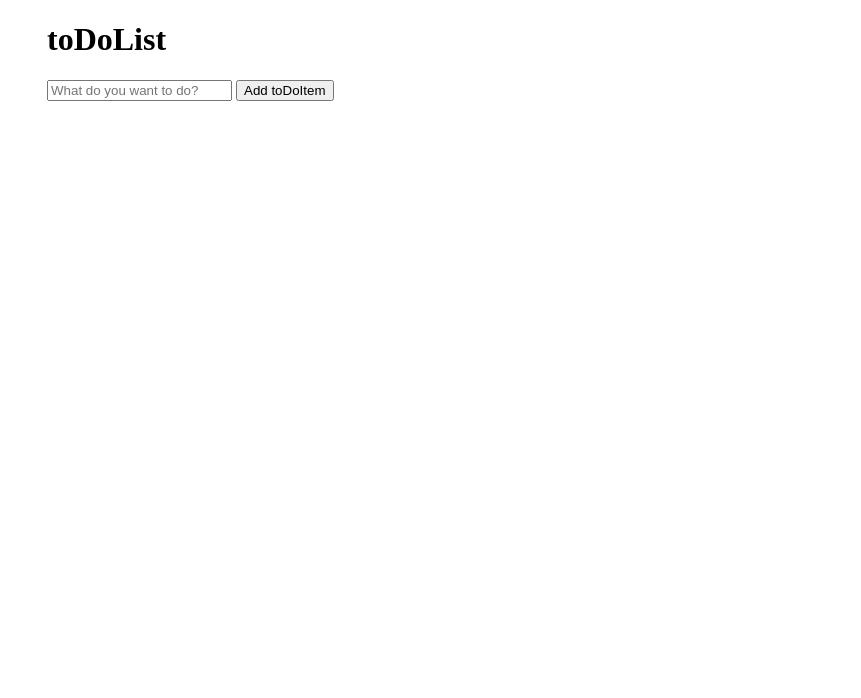
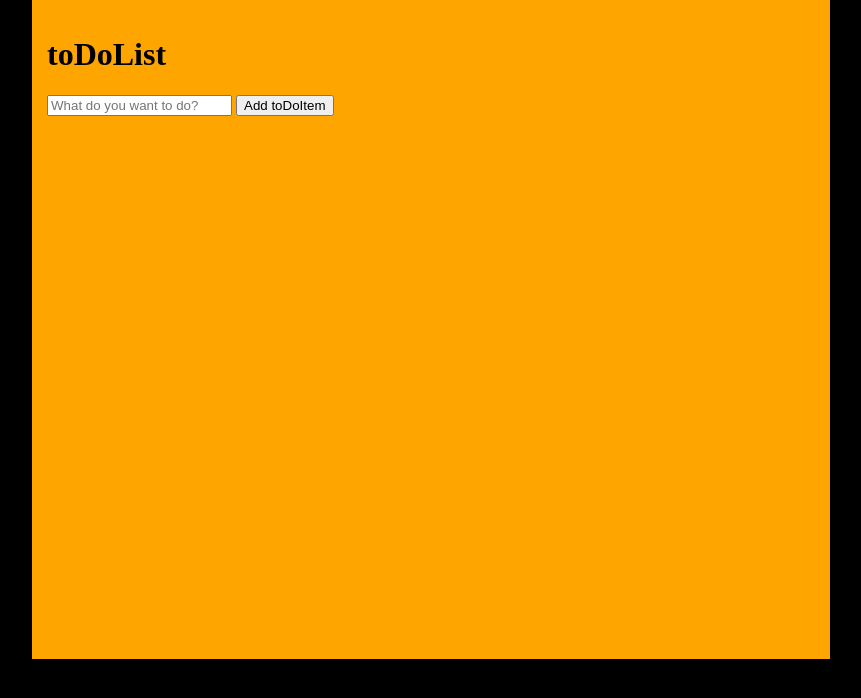
Before and after one commit to thatoneguyadf/js1toDoList, a plain HTML site: page index.html in a window 1280 px wide. Shown: the whole page, without its empty margins (209-1070 px from the left). Drawn offline with Linux system fonts and the light colour scheme.

Commit message:
added color

```diff
--- a/css/styles.css
+++ b/css/styles.css
@@ -1,6 +1,15 @@
+body {
+    background-color: black;
+    margin: 0;
+    padding: 0;
+}
+
 .container {
     width: 768px;
+    min-height: 629px;
     margin: 0 auto;
+    background-color: orange;
+    padding: 15px;
 }
 
 .checked {
```
